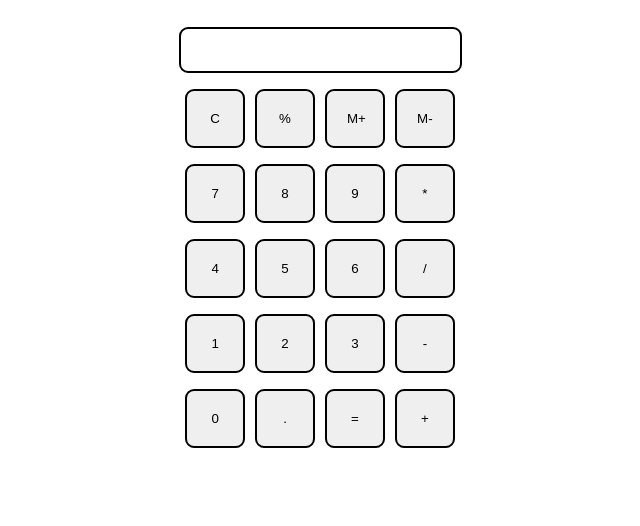
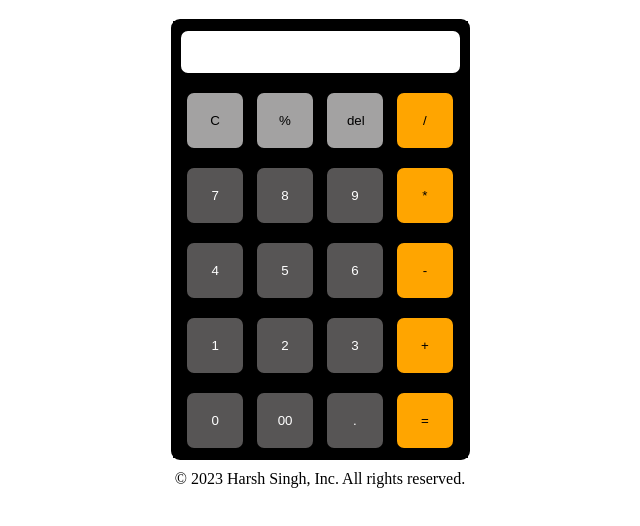
Before and after one commit to harshsingh31/calculator, a plain HTML site: page index.html in a window 1280 px wide. Shown: the part 62-588 px from the top of the page, without its empty margins (328-968 px from the left). Drawn offline with Linux system fonts and the light colour scheme.

Commit message:
calculator complete

```diff
--- a/index.html
+++ b/index.html
@@ -1,49 +1,54 @@
 <!DOCTYPE html>
 <html lang="en">
   <head>
-    <meta charset="UTF-8">
-    <meta name="viewport" content="width=device-width, initial-scale=1.0">
+    <meta charset="UTF-8" />
+    <meta name="viewport" content="width=device-width, initial-scale=1.0" />
     <title>Calculator by Harsh</title>
-    <link rel="stylesheet" href="style.css">
-    <link rel="stylesheet" href="utils.css">
+    <link rel="stylesheet" href="style.css" />
+    <link rel="stylesheet" href="utils.css" />
   </head>
   <body>
     <h1 class="text-center">Calculate here!</h1>
+    <div class="big flex justify">
+      <div class="box">
         <div class="container flex flex-col items-center mx-auto">
           <div class="row">
-            <input class="input" type="text">
+            <input class="input" type="text" />
           </div>
           <div class="row">
-            <button class="button">C</button>
-            <button class="button">%</button>
-            <button class="button">M+</button>
-            <button class="button">M-</button>
+            <button class="button bg-grey">C</button>
+            <button class="button bg-grey">%</button>
+            <button class="button bg-grey">del</button>
+            <button class="button bg-orange">/</button>
           </div>
           <div class="row">
-            <button class="button">7</button>
-            <button class="button">8</button>
-            <button class="button">9</button>
-            <button class="button">*</button>
+            <button class="button bg-lb font-white">7</button>
+            <button class="button bg-lb font-white">8</button>
+            <button class="button bg-lb font-white">9</button>
+            <button class="button bg-orange">*</button>
           </div>
           <div class="row">
-            <button class="button">4</button>
-            <button class="button">5</button>
-            <button class="button">6</button>
-            <button class="button">/</button>
+            <button class="button bg-lb font-white">4</button>
+            <button class="button bg-lb font-white">5</button>
+            <button class="button bg-lb font-white">6</button>
+            <button class="button bg-orange">-</button>
           </div>
           <div class="row">
-            <button class="button">1</button>
-            <button class="button">2</button>
-            <button class="button">3</button>
-            <button class="button">-</button>
+            <button class="button bg-lb font-white">1</button>
+            <button class="button bg-lb font-white">2</button>
+            <button class="button bg-lb font-white">3</button>
+            <button class="button bg-orange">+</button>
           </div>
           <div class="row">
-            <button class="button">0</button>
-            <button class="button">.</button>
-            <button class="button">=</button>
-            <button class="button">+</button>
+            <button class="button bg-lb font-white">0</button>
+            <button class="button bg-lb font-white">00</button>
+            <button class="button bg-lb font-white">.</button>
+            <button class="button bg-orange">=</button>
           </div>
         </div>
+      </div>
+    </div>
+    <footer class="foot text-center">&copy; 2023 Harsh Singh, Inc. All rights reserved.</footer>
     <script src="script.js"></script>
   </body>
 </html>
--- a/script.js
+++ b/script.js
@@ -10,6 +10,10 @@ Array.from(buttons).forEach((button)=>{
             string = ""
             document.querySelector('input').value = string
         }
+        else if(e.target.innerHTML == 'del') {
+            string = string.substring(0, string.length-1)
+            document.querySelector('input').value = string
+        }
         else {
             console.log(e.target)
             string = string + e.target.innerHTML
--- a/style.css
+++ b/style.css
@@ -4,6 +4,17 @@ html, body {
     height: 100%;
     width: 100%;
     font-family: 'Roboto', sans-serif;
+}
+
+.box {
+    border: 2px solid black;
+    border-radius: 9px;
+    width: fit-content;
+}
+
+.container {
+    padding: 0 6px;
+    background-color: black;
 }
 
 .button {
@@ -26,3 +37,8 @@ html, body {
     border: 2px solid black;
     border-radius: 9px;
 }
+
+.foot {
+    margin: 10px 0;
+    font-family: 'Times New Roman', Times, serif;
+}
--- a/utils.css
+++ b/utils.css
@@ -2,8 +2,20 @@
     text-align: center;
 }
 
-.bg-red {
-    background-color: red;
+.bg-orange {
+    background-color: orange;
+}
+
+.bg-grey {
+    background-color: rgb(163, 162, 162);
+}
+
+.bg-lb {
+    background-color: rgb(87, 85, 85);
+}
+
+.font-white {
+    color: white;
 }
 
 .mx-auto {
@@ -21,3 +33,7 @@
 .items-center {
     align-items: center;
 }
+
+.justify {
+    justify-content: center;
+}
```
Lines whose indentation alone changed are shown as unchanged.
